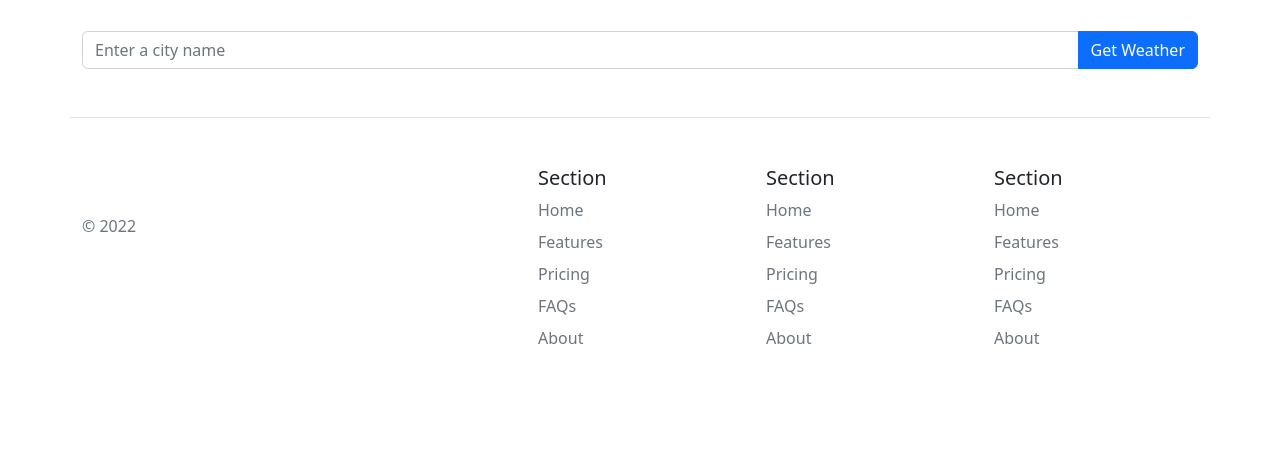
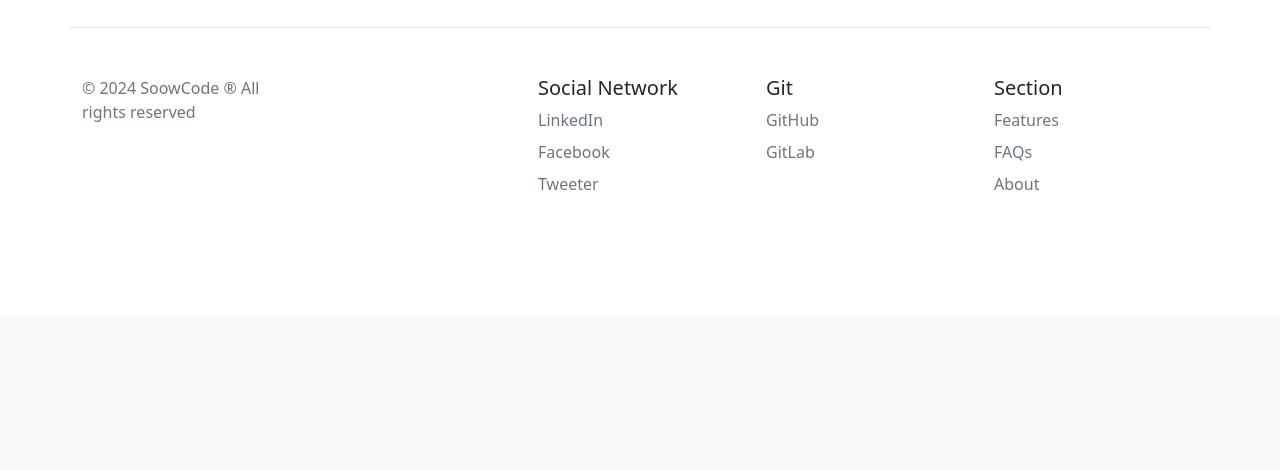
Before and after one commit to sowousmane/flask-weather, a Flask app: page / in a window 1280 px wide. Shown: the part 493-963 px from the top of the page. After the commit the page ends 683 px from the top, so only its background shows below. Run offline with Flask 3, Linux system fonts and the light colour scheme.

Commit message:
Refacto and add images

```diff
--- a/docker-compose.yml
+++ b/docker-compose.yml
@@ -3,7 +3,6 @@ services:
   flask:
     build: .
     image: flask-weather
-    command: --debug
     ports:
       - 5000:5000
     volumes:
--- a/templates/base.html
+++ b/templates/base.html
@@ -4,24 +4,27 @@
     <meta charset="utf-8">
     <title>{{ title }}</title>
     <meta name="viewport" content="width=device-width, initial-scale=1">
-    <link href="https://cdn.jsdelivr.net/npm/bootstrap@5.2.3/dist/css/bootstrap.min.css" rel="stylesheet" integrity="sha384-rbsA2VBKQhggwzxH7pPCaAqO46MgnOM80zW1RWuH61DGLwZJEdK2Kadq2F9CUG65" crossorigin="anonymous">
+    <link rel="icon" href="{{ url_for('static', filename='img/weather-1.png') }}" type="image/x-icon">
+    <link href="https://cdn.jsdelivr.net/npm/bootstrap@5.2.3/dist/css/bootstrap.min.css" rel="stylesheet"
+        integrity="sha384-rbsA2VBKQhggwzxH7pPCaAqO46MgnOM80zW1RWuH61DGLwZJEdK2Kadq2F9CUG65" crossorigin="anonymous">
 </head>
 <body>
     <header class="p-3 text-bg-dark">
         <div class="container">
             <div class="d-flex flex-wrap align-items-center justify-content-center justify-content-lg-start">
                 <a href="/" class="d-flex align-items-center mb-2 mb-lg-0 text-white text-decoration-none">
-                <svg class="bi me-2" width="40" height="32" role="img" aria-label="Bootstrap"><use xlink:href="#bootstrap"></use></svg>
+                    <svg class="bi me-2" width="40" height="32" role="img" aria-label="Bootstrap">
+                        <use xlink:href="#bootstrap"></use>
+                    </svg>
                 </a>
-
                 <ul class="nav col-12 col-lg-auto me-lg-auto mb-2 justify-content-center mb-md-0">
-                <li><a href="{{ url_for('home') }}" class="nav-link px-2 text-secondary">Home</a></li>
+                    <li><a href="{{ url_for('home') }}" class="nav-link px-2 text-white">SoWeather</a></li>
                 </ul>
-
-            <form class="col-12 col-lg-auto mb-3 mb-lg-0 me-lg-3" role="search">
-                <input type="search" class="form-control form-control-dark text-bg-dark" placeholder="Search..." aria-label="Search">
+                <form action="{{ url_for('validate_search')}}" method="post"
+                    class="col-12 col-lg-auto mb-3 mb-lg-0 me-lg-3" role="search">
+                    <input type="search" name="city" class="form-control form-control-dark text-bg-dark" id="city"
+                        placeholder="Enter a city name" required>
                 </form>
-
                 <div class="text-end">
                     <button type="button" class="btn btn-outline-light me-2">Login</button>
                     <button type="button" class="btn btn-warning">Sign-up</button>
@@ -35,50 +38,37 @@
     <div class="container">
         <footer class="row row-cols-1 row-cols-sm-2 row-cols-md-5 py-5 my-5 border-top">
             <div class="col mb-3">
-              <a href="/" class="d-flex align-items-center mb-3 link-dark text-decoration-none">
-              <svg class="bi me-2" width="40" height="32"><use xlink:href="#bootstrap"></use></svg>
-              </a>
-              <p class="text-muted">© 2022</p>
+                <p class="text-muted">© {{ current_year }} SoowCode ® All rights reserved</p>
             </div>
-
             <div class="col mb-3">
-
             </div>
-
+            <div class="col mb-3">
+                <h5>Social Network</h5>
+                <ul class="nav flex-column">
+                    <li class="nav-item mb-2"><a href="{{ url_for('home') }}" class="nav-link p-0 text-muted">LinkedIn</a></li>
+                    <li class="nav-item mb-2"><a href="{{ url_for('home') }}" class="nav-link p-0 text-muted">Facebook</a></li>
+                    <li class="nav-item mb-2"><a href="{{ url_for('home') }}" class="nav-link p-0 text-muted">Tweeter</a></li>
+                </ul>
+            </div>
+            <div class="col mb-3">
+                <h5>Git</h5>
+                <ul class="nav flex-column">
+                    <li class="nav-item mb-2"><a href="{{ url_for('home') }}" class="nav-link p-0 text-muted">GitHub</a></li>
+                    <li class="nav-item mb-2"><a href="{{ url_for('home') }}" class="nav-link p-0 text-muted">GitLab</a></li>
+                </ul>
+            </div>
             <div class="col mb-3">
                 <h5>Section</h5>
                 <ul class="nav flex-column">
-              <li class="nav-item mb-2"><a href="#" class="nav-link p-0 text-muted">Home</a></li>
                     <li class="nav-item mb-2"><a href="#" class="nav-link p-0 text-muted">Features</a></li>
-              <li class="nav-item mb-2"><a href="#" class="nav-link p-0 text-muted">Pricing</a></li>
-              <li class="nav-item mb-2"><a href="#" class="nav-link p-0 text-muted">FAQs</a></li>
-              <li class="nav-item mb-2"><a href="#" class="nav-link p-0 text-muted">About</a></li>
-              </ul>
-          </div>
-
-          <div class="col mb-3">
-              <h5>Section</h5>
-              <ul class="nav flex-column">
-              <li class="nav-item mb-2"><a href="#" class="nav-link p-0 text-muted">Home</a></li>
-              <li class="nav-item mb-2"><a href="#" class="nav-link p-0 text-muted">Features</a></li>
-              <li class="nav-item mb-2"><a href="#" class="nav-link p-0 text-muted">Pricing</a></li>
-              <li class="nav-item mb-2"><a href="#" class="nav-link p-0 text-muted">FAQs</a></li>
-              <li class="nav-item mb-2"><a href="#" class="nav-link p-0 text-muted">About</a></li>
-              </ul>
-          </div>
-
-          <div class="col mb-3">
-              <h5>Section</h5>
-              <ul class="nav flex-column">
-              <li class="nav-item mb-2"><a href="#" class="nav-link p-0 text-muted">Home</a></li>
-              <li class="nav-item mb-2"><a href="#" class="nav-link p-0 text-muted">Features</a></li>
-              <li class="nav-item mb-2"><a href="#" class="nav-link p-0 text-muted">Pricing</a></li>
                     <li class="nav-item mb-2"><a href="#" class="nav-link p-0 text-muted">FAQs</a></li>
                     <li class="nav-item mb-2"><a href="#" class="nav-link p-0 text-muted">About</a></li>
                 </ul>
             </div>
         </footer>
     </div>
-    <script src="https://cdn.jsdelivr.net/npm/bootstrap@5.2.3/dist/js/bootstrap.bundle.min.js" integrity="sha384-kenU1KFdBIe4zVF0s0G1M5b4hcpxyD9F7jL+jjXkk+Q2h455rYXK/7HAuoJl+0I4" crossorigin="anonymous"></script>
+    <script src="https://cdn.jsdelivr.net/npm/bootstrap@5.2.3/dist/js/bootstrap.bundle.min.js"
+        integrity="sha384-kenU1KFdBIe4zVF0s0G1M5b4hcpxyD9F7jL+jjXkk+Q2h455rYXK/7HAuoJl+0I4"
+        crossorigin="anonymous"></script>
 </body>
 </html>
--- a/templates/home.html
+++ b/templates/home.html
@@ -1,27 +1,11 @@
 {% extends 'base.html' %}
 {% block content %}
-<header class="p-3 bg-primary text-white">
-    <h1 class="text-center">Weather App</h1>
-</header>
 <div class="px-4  my-3 text-center">
     <div class="col-lg-6 mx-auto">
-      <p class="lead mb-4">Welcome to our Weather App! Get accurate and up-to-date weather information
-         at your fingertips. With our app, you can easily check the current temperature, weather conditions,
-         and forecast for any location around the globe. Stay prepared and plan your day accordingly with our
-         reliable weather data. Whether you're traveling, planning outdoor activities, or just curious about
-         the weather, our app has got you covered. Experience a user-friendly interface, beautiful weather icons,
-         and detailed forecasts. Start exploring the world of weather today with our Weather App!"</p>
-
+        <p class="lead mb-4">Get quick, accurate weather updates. Plan your day effortlessly with our user-friendly
+            Weather App!</p>
+            <img src="{{ url_for('static', filename='img/sun.jpg') }}" alt="Weather Image" class="img-fluid">
     </div>
-  </div>
-<div class="container mt-5">
-    <form action="{{ url_for("validate_search")}}" method="post">
-        <div class="input-group mb-3">
-            <input type="text" name="city" class="form-control" id="city" placeholder="Enter a city name" required>
-            <button type="submit" class="btn btn-primary">Get Weather</button>
-        </div>
-    </form>
-
 </div>
 
 {% endblock %}
--- a/weather.py
+++ b/weather.py
@@ -1,3 +1,4 @@
+import datetime
 import json
 import os
 from flask import Flask, render_template, request, abort, Response
@@ -38,12 +39,13 @@ def validate_search():
 @app.route('/',methods=['GET', 'POST'])
 def home():
     result = None
+    current_year = datetime.datetime.now().year
 
     if request.method == 'POST':
         # Handle form submission
         result = validate_search()  # Replace with your actual function
 
-    return render_template('home.html', title="home",result=result)
+    return render_template('home.html', title="home", current_year=current_year ,result=result)
 
 # Get weather using params in url
 @app.route('/forecast', methods=['GET'])
```
Also changed, not shown: static/css/style.css (added, +28 -0 lines), templates/index.html (+1 -11 lines), README.md, requirements.txt (line endings or trailing spaces), static/img/weather-1.png (added), 1 other file. Lines whose indentation alone changed are shown as unchanged.
